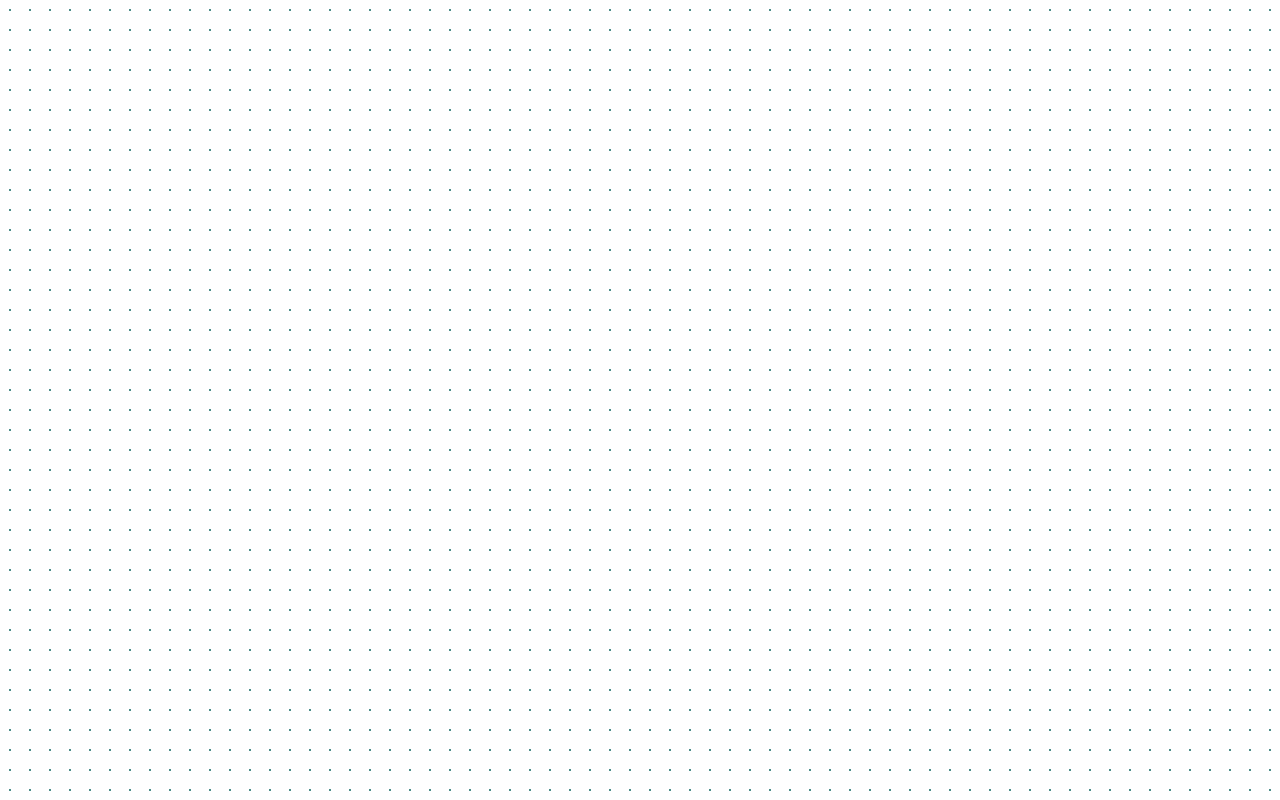
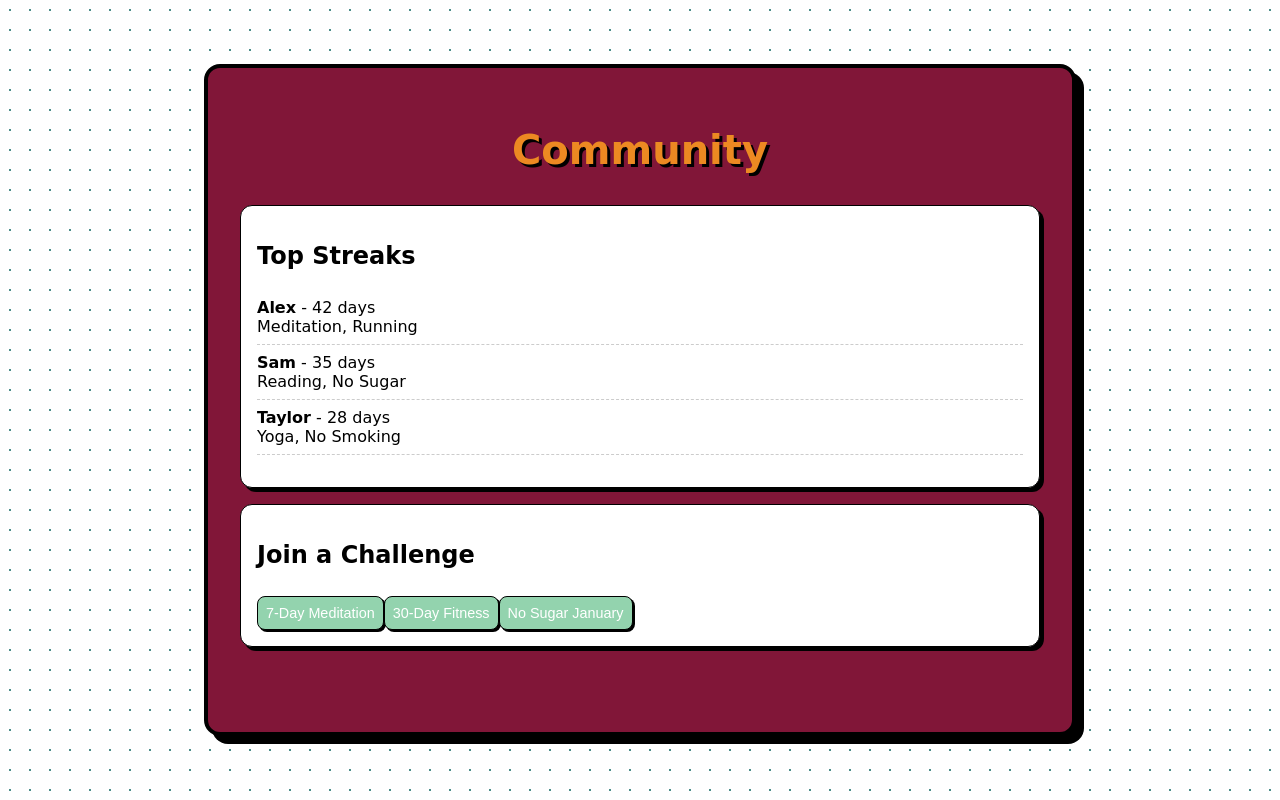
Before and after one commit to PhiLouGii/habitarium, a React (Vite) app in the folder frontend/: page /community in a window 1280 px wide. Before the commit this address had no page. Built offline with nearby package versions, Linux system fonts and the light colour scheme.

Commit message:
added other pages (ui)

```diff
--- a/frontend/src/App.tsx
+++ b/frontend/src/App.tsx
@@ -1,17 +1,21 @@
-import { Routes, Route } from 'react-router-dom'; // Remove 'BrowserRouter as Router'
+import { Routes, Route } from 'react-router-dom';
 import Login from './pages/Login';
 import Signup from './pages/Signup';
 import Dashboard from './pages/Dashboard';
+import Profile from './pages/Profile';
+import Settings from './pages/Settings';
+import Community from './pages/Community';
 
 function App() {
   return (
-    // <Router>  <-- REMOVE THIS LINE
     <Routes>
       <Route path="/" element={<Login />} />
       <Route path="/signup" element={<Signup />} />
       <Route path="/dashboard" element={<Dashboard />} />
+      <Route path="/profile" element={<Profile />} />
+      <Route path="/settings" element={<Settings />} />
+      <Route path="/community" element={<Community />} />
     </Routes>
-    // </Router> <-- AND THIS LINE
   );
 }
 
--- /dev/null
+++ b/frontend/src/pages/Community.tsx
@@ -0,0 +1,38 @@
+import styles from './Dashboard.module.css';
+
+const Community = () => {
+  const users = [
+    { name: 'Alex', streak: 42, habits: ['Meditation', 'Running'] },
+    { name: 'Sam', streak: 35, habits: ['Reading', 'No Sugar'] },
+    { name: 'Taylor', streak: 28, habits: ['Yoga', 'No Smoking'] },
+  ];
+
+  return (
+    <div className={styles.wrapper}>
+      <div className={styles.container}>
+        <h1 className={styles.title}>Community</h1>
+
+        <div className={styles.card}>
+          <h2>Top Streaks</h2>
+          <ul className={styles.habitList}>
+            {users.map((user, index) => (
+              <li key={index} className={styles.habitItem}>
+                <strong>{user.name}</strong> - {user.streak} days
+                <div>{user.habits.join(', ')}</div>
+              </li>
+            ))}
+          </ul>
+        </div>
+
+        <div className={styles.card}>
+          <h2>Join a Challenge</h2>
+          <button className={styles.smallButton}>7-Day Meditation</button>
+          <button className={styles.smallButton}>30-Day Fitness</button>
+          <button className={styles.smallButton}>No Sugar January</button>
+        </div>
+      </div>
+    </div>
+  );
+};
+
+export default Community;
--- a/frontend/src/pages/Dashboard.module.css
+++ b/frontend/src/pages/Dashboard.module.css
@@ -157,6 +157,31 @@
   box-shadow: 4px 4px 0 black;
 }
 
+.nav {
+  display: flex;
+  gap: 1rem;
+  margin-right: 1rem;
+}
+
+.nav a {
+  color: #FFC567;
+  text-decoration: none;
+  font-weight: bold;
+  padding: 0.5rem;
+  border-radius: 6px;
+  border: 2px solid transparent;
+}
+
+.nav a:hover {
+  border-color: #FFC567;
+  background-color: rgba(255, 197, 103, 0.1);
+}
+
+.nav a.active {
+  border-color: #FFC567;
+  background-color: rgba(255, 197, 103, 0.2);
+}
+
 .addHabitContainer {
   margin-bottom: 2rem;
   border: 3px solid black;
--- a/frontend/src/pages/Dashboard.tsx
+++ b/frontend/src/pages/Dashboard.tsx
@@ -1,6 +1,7 @@
 import { useState } from 'react';
 import styles from './Dashboard.module.css';
 import { Link } from 'react-router-dom';
+import { NavLink } from 'react-router-dom';
 import Calendar from 'react-calendar';
 import 'react-calendar/dist/Calendar.css';
 
@@ -103,6 +104,12 @@ const Dashboard = () => {
         <div className={styles.header}>
           <h1 className={styles.title}>Habitarium Dashboard</h1>
           <div className={styles.userInfo}>
+            <nav className={styles.nav}>
+              <NavLink to="/">Dashboard</NavLink>
+              <NavLink to="/profile">Profile</NavLink>
+              <NavLink to="/settings">Settings</NavLink>
+              <NavLink to="/community">Community</NavLink>
+            </nav>
             <Link to="/" className={styles.logoutButton}>Logout</Link>
           </div>
         </div>
```
